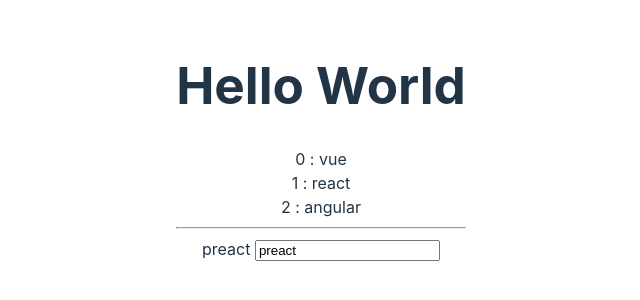
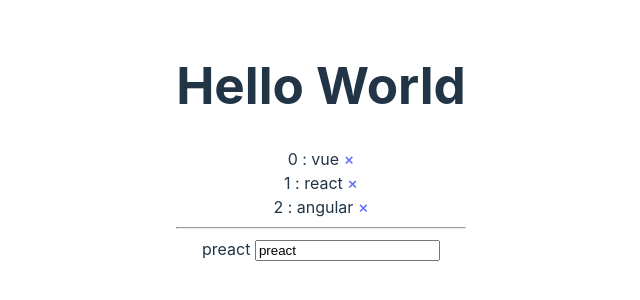
Before and after one commit to nikolozi2001/tags-input, a Vue app: page / in a window 1280 px wide. Shown: the part 258-558 px from the top of the page, without its empty margins (319-959 px from the left). Built offline with nearby package versions, Linux system fonts and the light colour scheme.

Commit message:
Working with methods

```diff
--- a/src/components/TagsInput.vue
+++ b/src/components/TagsInput.vue
@@ -1,19 +1,36 @@
 <template>
-    <div v-for="(tag, index) in tags">{{ index + ' : ' + tag }}</div>
-    <hr>
+    <div v-for="(tag, index) in tags">{{ index + " : " + tag }}
+        <a href="#" @click.prevent="removeTag(index)">&times;</a>
+    </div>
+    <hr />
     {{ newTag }}
-    <input type="text" v-model="newTag" @keydown.enter="tags.push(newTag)" @keydown.tab.prevent="tags.push(newTag)" />
-    <!-- <button @click="tags.push(newTag)">OK</button> -->
+    <input type="text" v-model="newTag" @keydown.enter="addNewTag" @keydown.delete="removeLastTag"
+        @keydown.tab.prevent="addNewTag" />
 </template>
 
 <script>
-
 export default {
     data: () => ({
         tags: ["vue", "react", "angular"],
-        newTag: "preact "
+        newTag: "preact ",
     }),
+
+    methods: {
+        addNewTag() {
+            if (this.newTag) {
+                this.tags.push(this.newTag.trim());
+                this.newTag = "";
+            }
+        },
+        removeTag(index) {
+            this.tags.splice(index, 1);
+
+        },
+        removeLastTag() {
+            if (this.newTag.length === 0) {
+                this.removeTag(this.tags.length - 1);
+            }
+        }
+    },
 };
-
-
 </script>
```
